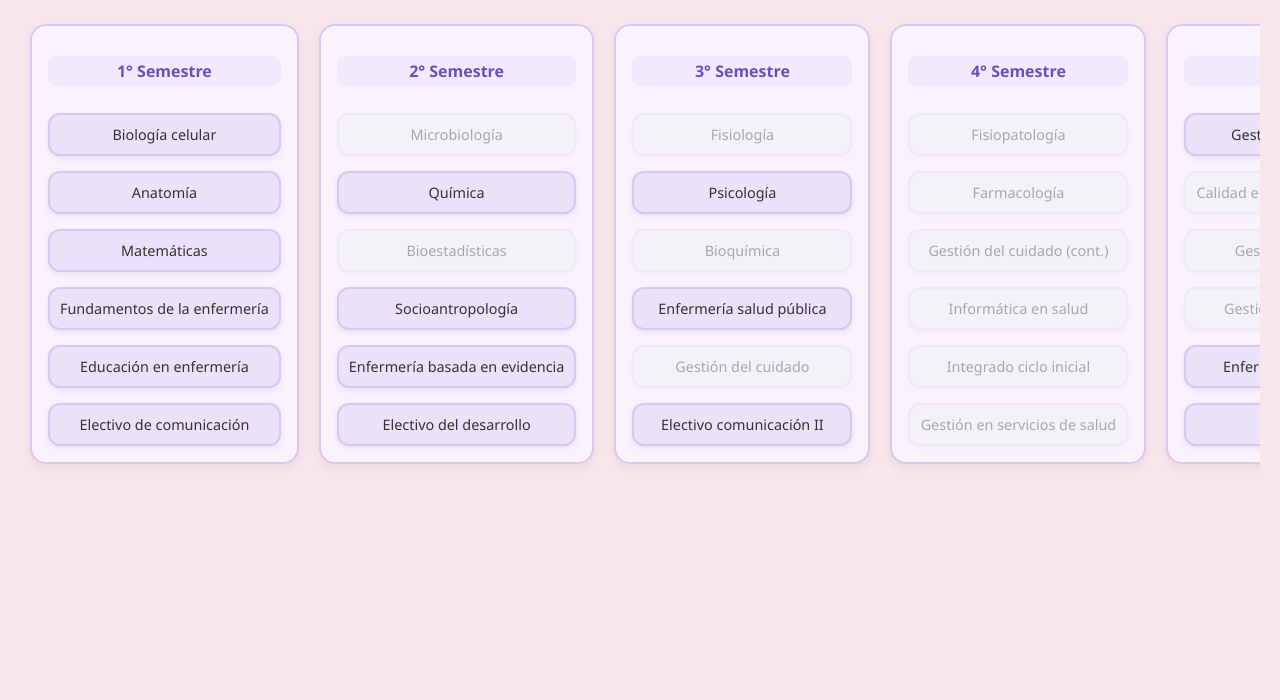
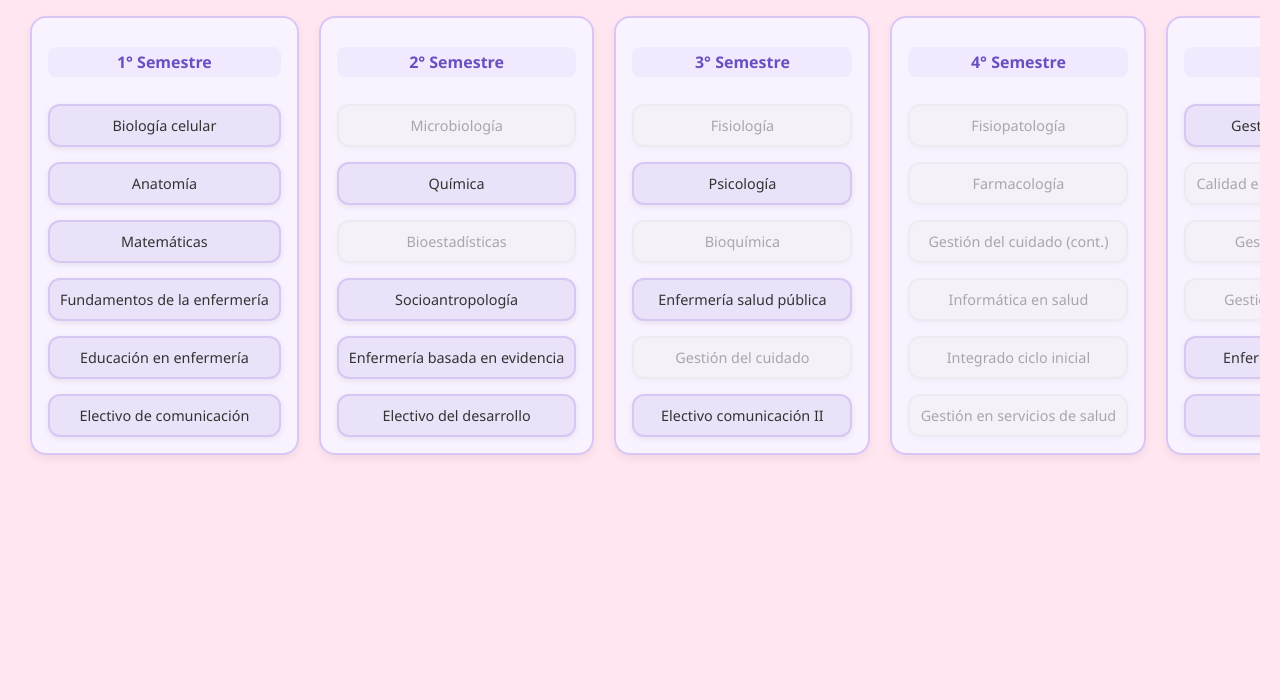
Before and after one commit to enfemalla/Enfermeria, a plain HTML site: page index.html in a window 1280 px wide. Shown: the part 100-800 px from the top of the page. Drawn offline with Linux system fonts and the light colour scheme.

Commit message:
Update estilos.css

```diff
--- a/estilos.css
+++ b/estilos.css
@@ -1,10 +1,12 @@
 body {
   font-family: 'Segoe UI', sans-serif;
-  background-color: #f9e6eb; /* rosa empolvado */
+  background-color: #ffe6f0; /* rosa clarito pastel */
   color: #333;
   margin: 0;
   padding: 20px;
   text-align: center;
+}
+
 }
 
 h1 {
```
